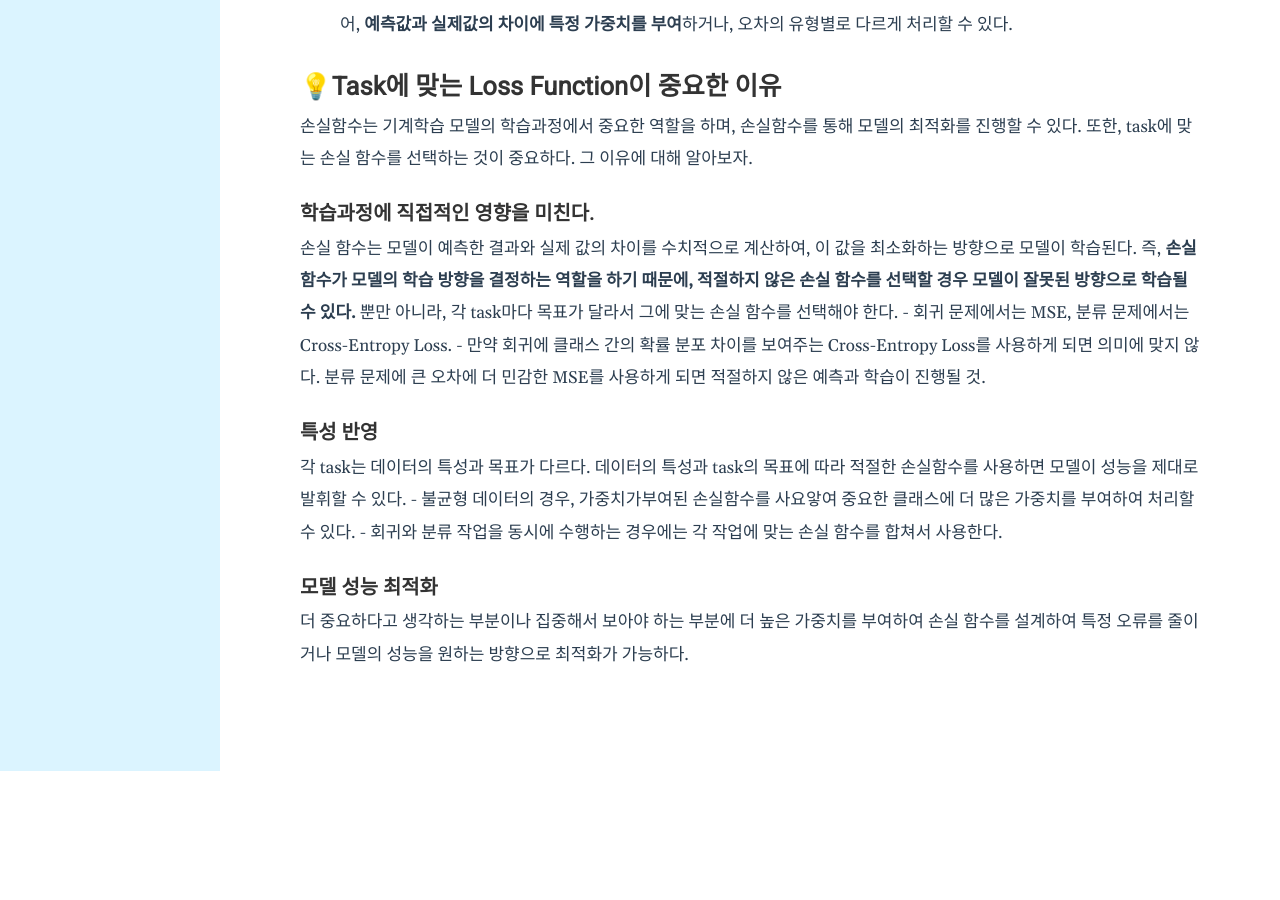
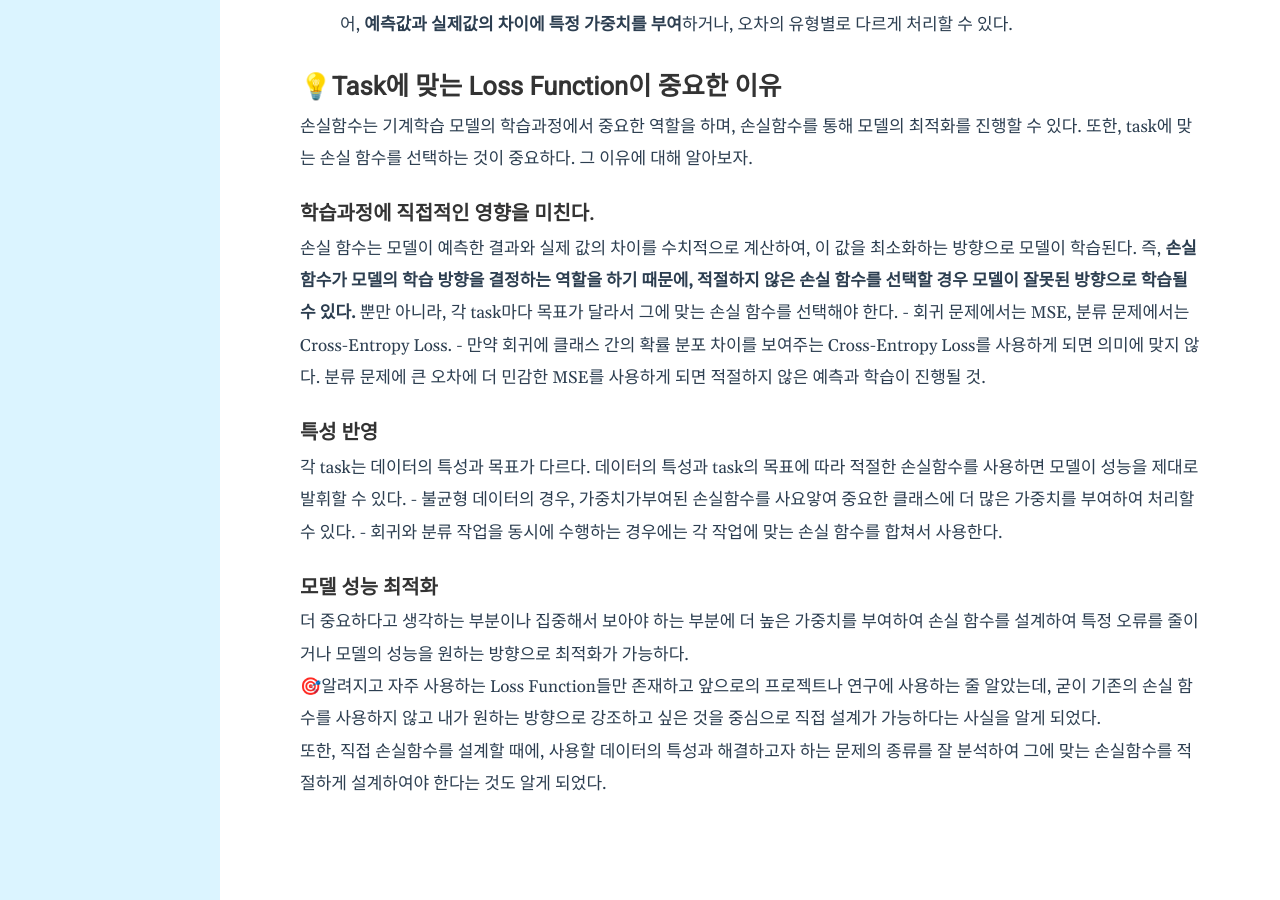
Before and after one commit to choiwlsd/choiwlsd.github.io, a Jekyll site: the page built from _posts/2024-10-08-InDepthEx2.markdown, in a window 1280 px wide and 900 px high, scrolled down 1504 px. Built offline with Jekyll 4.4.1, drawn with Linux system fonts in a browser that asks for light colours; before the commit the page ends 2275 px from its top, so only the background shows below that.

Commit message:
Fix: add more

```diff
--- a/_posts/2024-10-08-InDepthEx2.markdown
+++ b/_posts/2024-10-08-InDepthEx2.markdown
@@ -57,3 +57,7 @@ MSE는 회귀 문제에서 자주 사용되는 손실함수. 예측값과 실제
 ### 모델 성능 최적화
 
 더 중요하다고 생각하는 부분이나 집중해서 보아야 하는 부분에 더 높은 가중치를 부여하여 손실 함수를 설계하여 특정 오류를 줄이거나 모델의 성능을 원하는 방향으로 최적화가 가능하다.
+
+🎯알려지고 자주 사용하는 Loss Function들만 존재하고 앞으로의 프로젝트나 연구에 사용하는 줄 알았는데, 굳이 기존의 손실 함수를 사용하지 않고 내가 원하는 방향으로 강조하고 싶은 것을 중심으로 직접 설계가 가능하다는 사실을 알게 되었다.
+
+또한, 직접 손실함수를 설계할 때에, 사용할 데이터의 특성과 해결하고자 하는 문제의 종류를 잘 분석하여 그에 맞는 손실함수를 적절하게 설계하여야 한다는 것도 알게 되었다.
```
